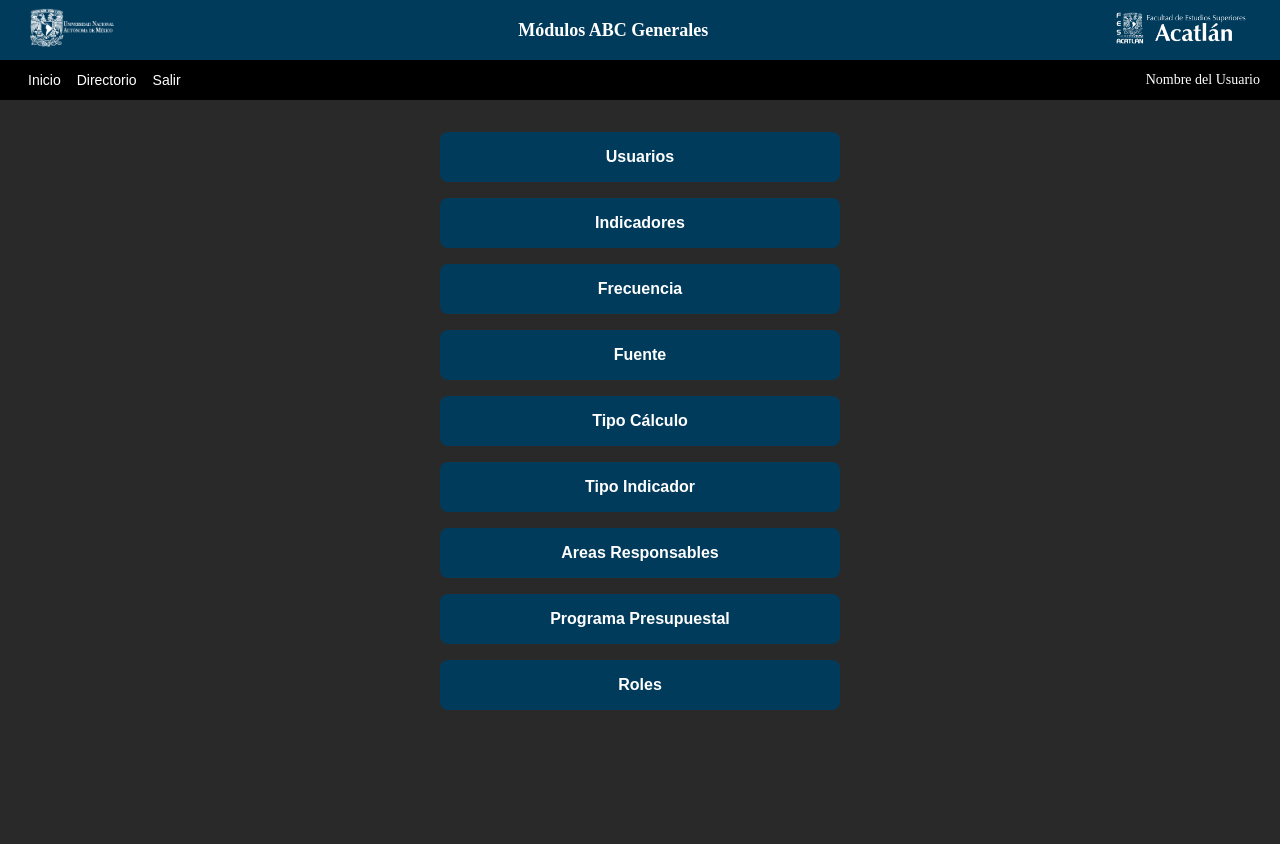
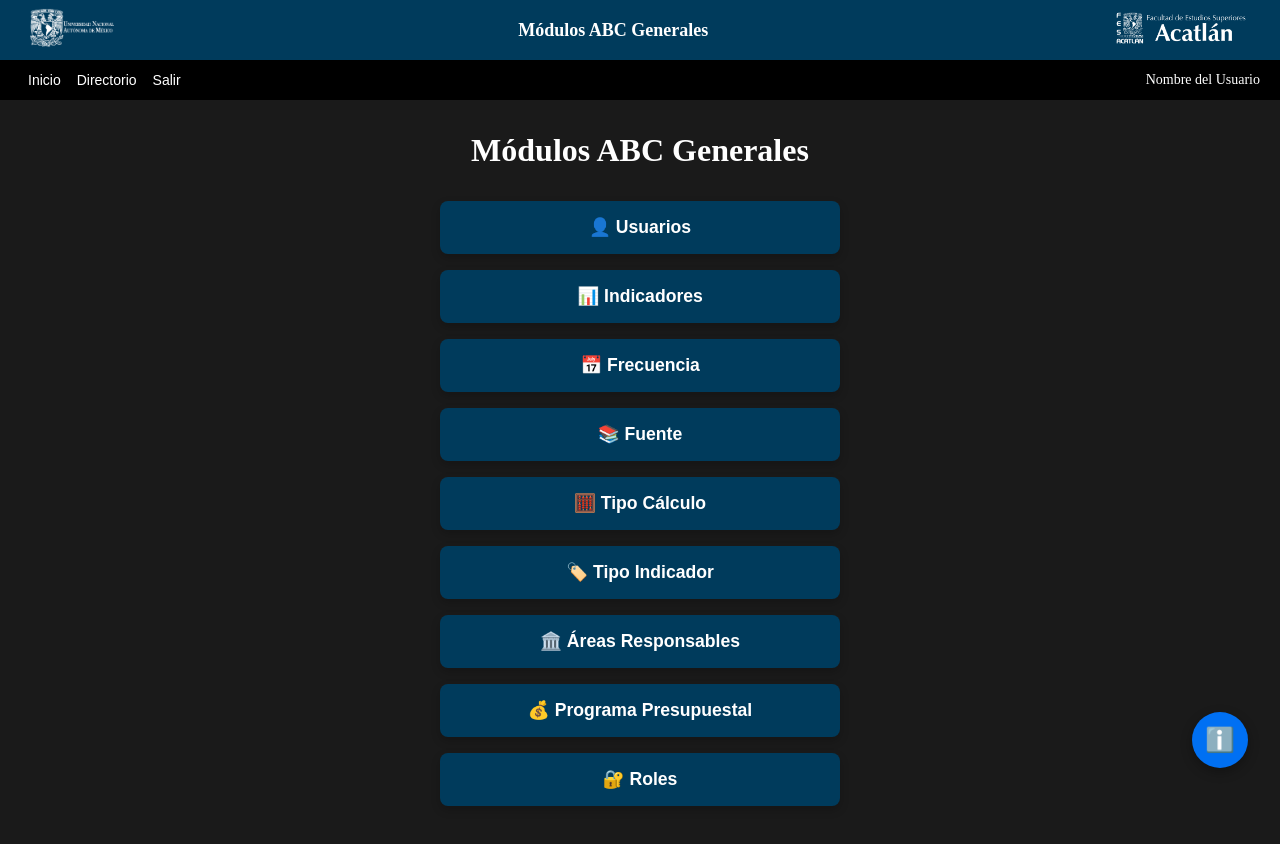
Before and after one commit to DanyMonTla/pifa1, a Next.js app: page /ABC in a window 1280 px wide. Shown: the top 844 px of the page. Before the commit the page ends 800 px from the top, so only its background shows below. Built offline with nearby package versions, Linux system fonts and the light colour scheme.

Commit message:
visual me

```diff
--- a/app/ABC/page.tsx
+++ b/app/ABC/page.tsx
@@ -1,12 +1,27 @@
 'use client';
-import React from 'react';
+
+import React, { useState } from 'react';
 import { useRouter } from 'next/navigation';
 
 export default function ABCGeneralesPage() {
   const router = useRouter();
+  const [mostrarInfo, setMostrarInfo] = useState(false);
 
   return (
-    <div style={{ padding: '2rem', textAlign: 'center' }}>
+    <div style={{ padding: '2rem', textAlign: 'center', backgroundColor: '#1a1a1a', minHeight: '100vh' }}>
+      <h2 style={{
+        fontSize: '2rem',
+        fontWeight: 'bold',
+        color: '#ffffff',
+        display: 'flex',
+        alignItems: 'center',
+        justifyContent: 'center',
+        gap: '0.75rem',
+        marginBottom: '2rem'
+      }}>
+         Módulos ABC Generales
+      </h2>
+
       <div style={{
         display: 'flex',
         flexDirection: 'column',
@@ -14,81 +29,75 @@ export default function ABCGeneralesPage() {
         maxWidth: '400px',
         margin: '0 auto'
       }}>
-        <button
-          onClick={() => router.push('/Usuarios')}
-          style={boton}
-        >
-          Usuarios
-        </button>
+        <button onClick={() => router.push('/Usuarios')} style={boton}>👤 Usuarios</button>
+        <button onClick={() => router.push('/indicadores')} style={boton}>📊 Indicadores</button>
+        <button onClick={() => router.push('/Frecuencia')} style={boton}>📅 Frecuencia</button>
+        <button onClick={() => router.push('/Fuente')} style={boton}>📚 Fuente</button>
+        <button onClick={() => router.push('/TipoCalculo')} style={boton}>🧮 Tipo Cálculo</button>
+        <button onClick={() => router.push('/TipoIndicador')} style={boton}>🏷️ Tipo Indicador</button>
+        <button onClick={() => router.push('/AreasResponsables')} style={boton}>🏛️ Áreas Responsables</button>
+        <button onClick={() => router.push('/ProgramaPresupuestal')} style={boton}>💰 Programa Presupuestal</button>
+        <button onClick={() => router.push('/Roles')} style={boton}>🔐 Roles</button>
+      </div>
 
-        <button
-          onClick={() => router.push('/indicadores')}
-          style={boton}
-        >
-          Indicadores
-        </button>
+      {/* Botón flotante */}
+      <button
+        onClick={() => setMostrarInfo(!mostrarInfo)}
+        style={{
+          position: 'fixed',
+          bottom: '2rem',
+          right: '2rem',
+          backgroundColor: '#0070f3',
+          color: '#fff',
+          border: 'none',
+          borderRadius: '50%',
+          width: '3.5rem',
+          height: '3.5rem',
+          fontSize: '1.5rem',
+          cursor: 'pointer',
+          boxShadow: '0 4px 12px rgba(0,0,0,0.3)'
+        }}
+        title="Información general del sistema"
+      >
+        ℹ️
+      </button>
 
-        <button
-          onClick={() => router.push('/Frecuencia')}
-          style={boton}
-        >
-          Frecuencia
-        </button>
-
-        <button
-          onClick={() => router.push('/Fuente')}
-          style={boton}
-        >
-          Fuente
-        </button>
-
-        <button
-          onClick={() => router.push('/TipoCalculo')}
-          style={boton}
-        >
-          Tipo Cálculo
-        </button>
-
-        <button
-          onClick={() => router.push('/TipoIndicador')}
-          style={boton}
-        >
-          Tipo Indicador
-        </button>
-
-        <button
-          onClick={() => router.push('/AreasResponsables')}
-          style={boton}
-        >
-          Areas Responsables
-          </button>
-
-        <button
-          onClick={() => router.push('/ProgramaPresupuestal')}
-          style={boton}
-        >
-          Programa Presupuestal
-        </button>
-
-
-        <button
-          onClick={() => router.push('/Roles')}
-          style={boton}
-        >
-          Roles
-        </button>
-      </div>
+      {/* Panel desplegable de información */}
+      {mostrarInfo && (
+        <div style={{
+          position: 'fixed',
+          bottom: '6.5rem',
+          right: '2rem',
+          backgroundColor: '#f0f0f0',
+          color: '#222',
+          padding: '1.5rem',
+          borderRadius: '12px',
+          width: '320px',
+          boxShadow: '0 6px 16px rgba(0,0,0,0.3)',
+          zIndex: 1000
+        }}>
+          <h4 style={{ marginTop: 0, marginBottom: '1rem', fontWeight: 'bold' }}>ℹ️ Información general</h4>
+          <ul style={{ paddingLeft: '1.2rem', margin: 0 }}>
+            <li>Este módulo contiene accesos a todos los catálogos base del sistema.</li>
+            <li>Desde aquí puedes administrar usuarios, indicadores, áreas, fuentes y más.</li>
+            <li>Los catálogos permiten registrar, modificar y desactivar registros.</li>
+            <li>Es importante completar los catálogos antes de capturar indicadores.</li>
+          </ul>
+        </div>
+      )}
     </div>
   );
 }
 
 const boton: React.CSSProperties = {
   padding: '1rem',
-  fontSize: '1rem',
+  fontSize: '1.1rem',
   fontWeight: 'bold',
   backgroundColor: '#003B5C',
   color: 'white',
   border: 'none',
   borderRadius: '8px',
-  cursor: 'pointer'
+  cursor: 'pointer',
+  boxShadow: '0 4px 10px rgba(0,0,0,0.2)',
+  transition: 'transform 0.2s ease-in-out'
 };
```
Also changed, not shown: app/Logros/page.tsx (+18 -4 lines), app/home/page.tsx (added, +33 -0 lines), app/page.tsx (+196 -6 lines), app/api/login/route.ts (added), app/indicadores/page.tsx (line endings or trailing spaces), app/inicio/page.tsx (added), app/login/page.tsx (added), 1 other file (tests, documents, lock files or other folders).
